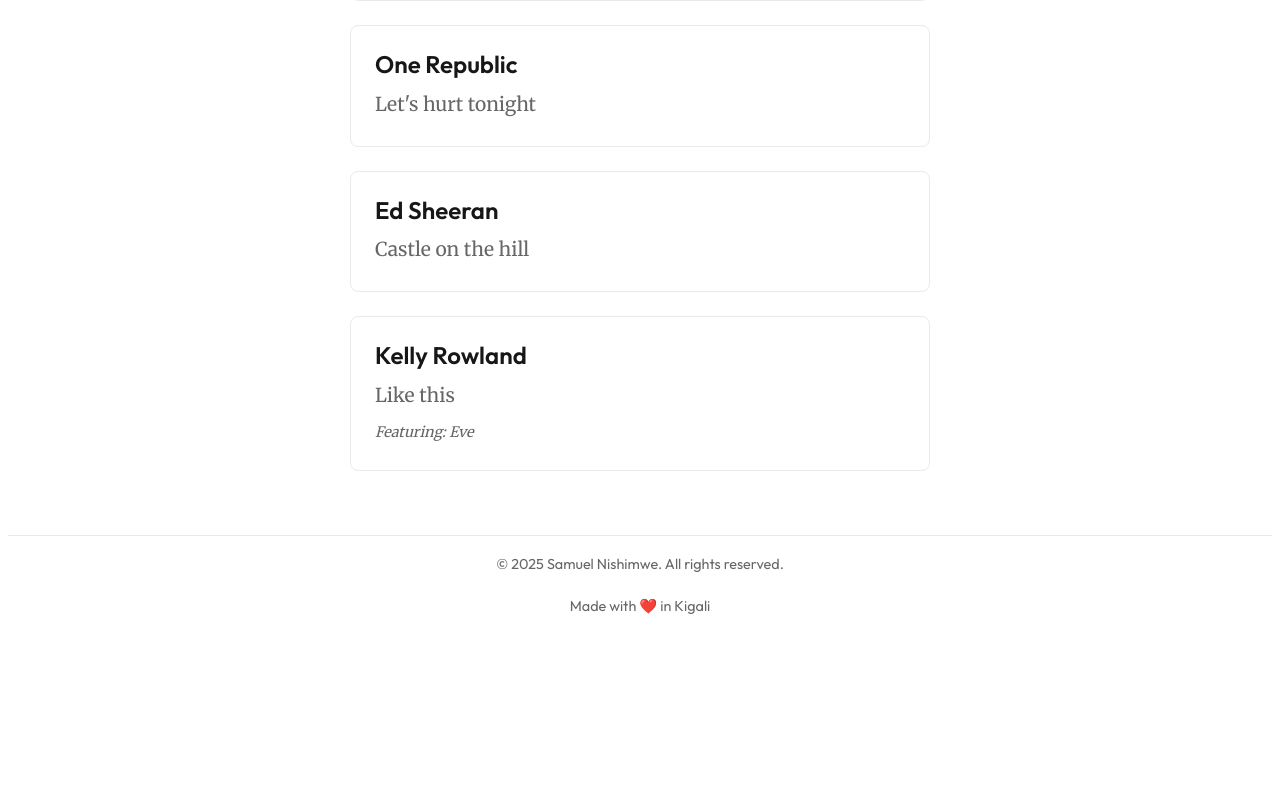
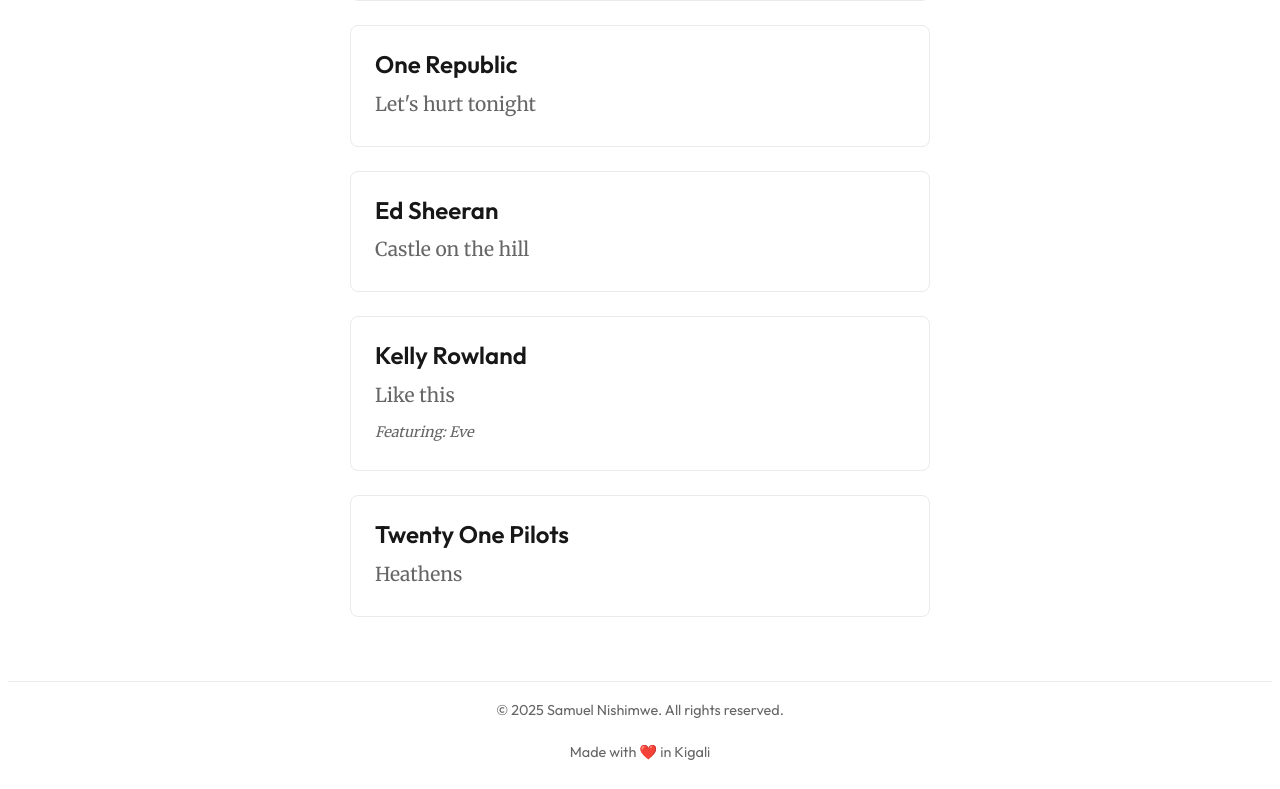
Before and after one commit to ceelogre/presence, a Next.js app: page /blog/favorites/music in a window 1280 px wide. Shown: the part 3289-4078 px from the top of the page. Before the commit the page ends 3933 px from the top, so only its background shows below. Built offline with nearby package versions, Linux system fonts and the light colour scheme.

Commit message:
feat: add twenty one pilots

```diff
--- a/src/app/blog/favorites/music/page.tsx
+++ b/src/app/blog/favorites/music/page.tsx
@@ -115,6 +115,10 @@
             artist: 'Kelly Rowland',
             song: 'Like this',
             feat: 'Eve'
+        },
+        {
+            artist: 'Twenty One Pilots',
+            song: 'Heathens'
         }
     ]
 
```
